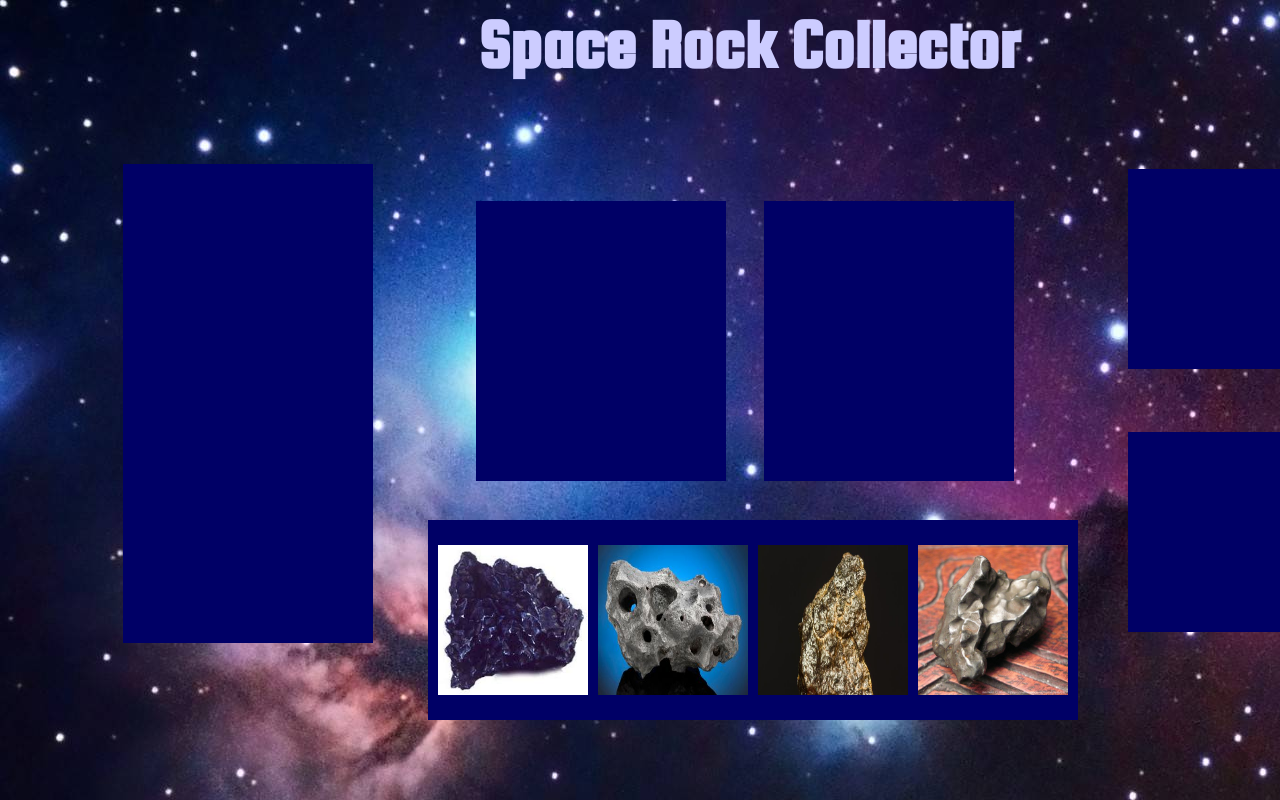
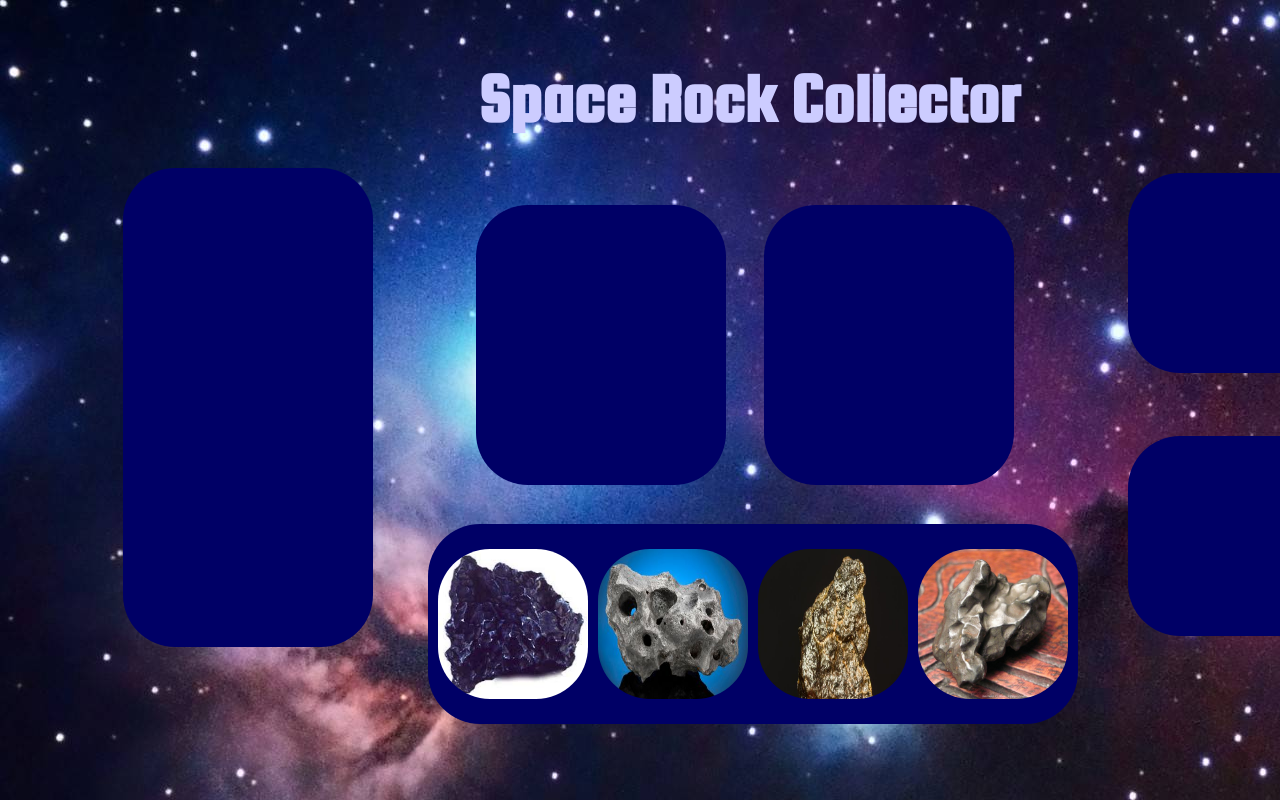
Before and after one commit to rrc92/Unit-4-game, a plain HTML site: page index.html in a window 1280 px wide. Shown: the top 800 px of the page. Drawn offline with Linux system fonts and the light colour scheme.

Commit message:
updated css

```diff
--- a/assets/css/style.css
+++ b/assets/css/style.css
@@ -11,6 +11,7 @@ body {
         background-color: #000066;
         margin: 132px 0px 27px 115px;
         position: absolute;
+        border-radius: 52px;
     }
     .score {
         width: 250px;
@@ -18,6 +19,7 @@ body {
         background-color: #000066;
         margin: 169px -430px 0 468px;
         float: left;
+        border-radius: 52px;
     }
 
     #allrocks {
@@ -26,16 +28,18 @@ body {
         background: #000066;
         position: relative;
         margin: 488px 0px 0px 420px;
+        border-radius: 52px;
     }
     .rocks{
         width: 100px;
         height: 100px;
         float: left;
+
     }
     .size{
         width: 150px;
         height: 150px;
-
+        border-radius: 52px;
     }
     #rock1{
         margin: 25px 0 0 10px;
@@ -59,6 +63,7 @@ body {
         background-color: #000066;
         margin: 137px 0 0px 1120px;
         position: absolute;
+        border-radius: 52px;
     }
 
     .wholost{
@@ -67,6 +72,7 @@ body {
         background-color: #000066;
         margin: 400px 0 0px 1120px;
         position: absolute;
+        border-radius: 52px;
     }
 
     h1{
@@ -74,6 +80,6 @@ body {
 color: 	 #ccccff;
 font-size: 70px;
 font-family: 'Squada One', cursive;
-margin: 0px 0px -50px 470px;
+margin: 62px 0px -100px 470px;
 
 }
```
